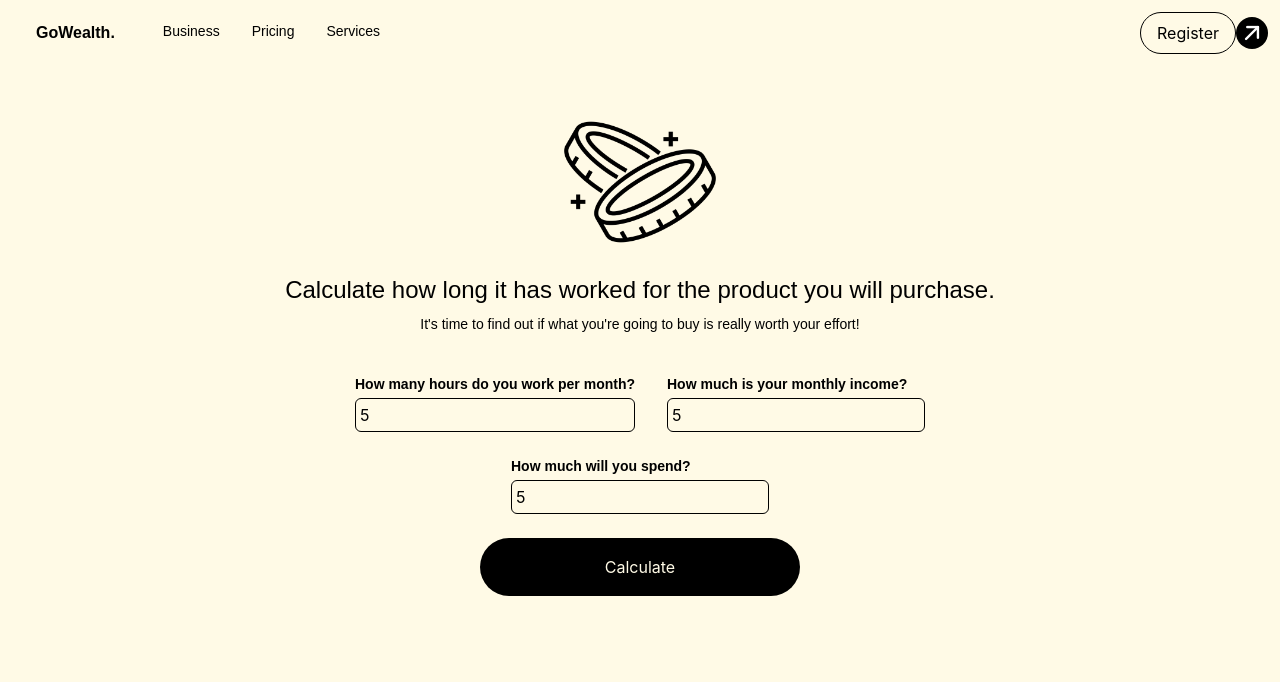
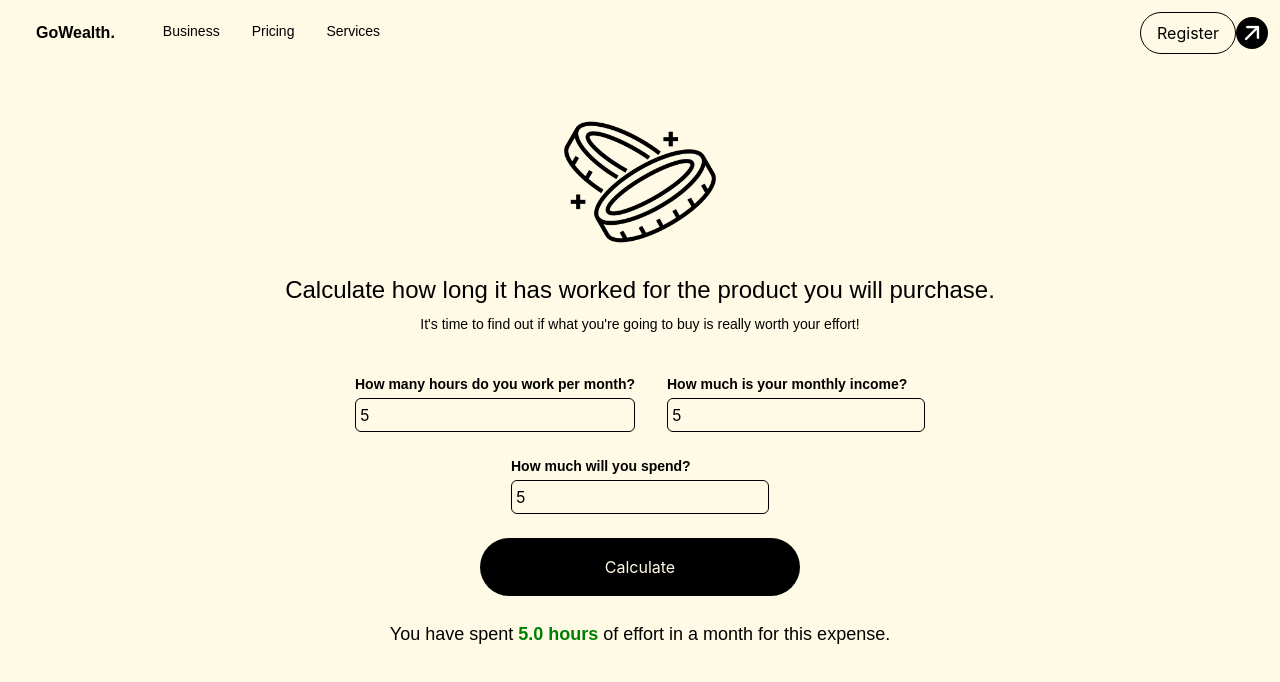
Before and after one commit to tugbayilmaz01/go-wealth, a React (Create React App) app: page /calculation in a window 1280 px wide. Both pictures are taken after typing "5", "5", "5" into the empty fields and a click on the button "Calculate". Shown: the top 682 px of the page. Built offline with nearby package versions, Linux system fonts and the light colour scheme.

Commit message:
feat(calculationCard): calculation functions added related page

```diff
--- a/src/pages/CalculationCard.js
+++ b/src/pages/CalculationCard.js
@@ -1,7 +1,22 @@
-import React from "react";
+import React, { useState } from "react";
 import coinPhoto from "../../src/assets/images/coin.png";
+import { calculateEffort } from "../utils/calculateLabor";
 
 const CalculationCard = () => {
+  const [monthlyWorkingHours, setMonthlyWorkingHours] = useState("");
+  const [monthlyIncome, setMonthlyIncome] = useState("");
+  const [itemPrice, setItemPrice] = useState("");
+
+  const [effortResult, setEffortResult] = useState(null);
+
+  const handleCalculateEffort = () => {
+    const result = calculateEffort(
+      parseFloat(monthlyWorkingHours),
+      parseFloat(monthlyIncome),
+      parseFloat(itemPrice)
+    );
+    setEffortResult(result);
+  };
   return (
     <>
       <div className="h-screen background-color flex flex-col pt-10 items-center">
@@ -26,6 +41,8 @@ const CalculationCard = () => {
               type="number"
               id="monthlyHours"
               name="monthlyHours"
+              value={monthlyWorkingHours}
+              onChange={(e) => setMonthlyWorkingHours(e.target.value)}
               className="p-1 border border-black rounded-md mt-1 calculate-input"
             />
           </div>
@@ -40,7 +57,9 @@ const CalculationCard = () => {
             <input
               type="number"
               id="monthlyEarnings"
+              value={monthlyIncome}
               name="monthlyEarnings"
+              onChange={(e) => setMonthlyIncome(e.target.value)}
               className="p-1 border border-black rounded-md mt-1 calculate-input"
             />
           </div>
@@ -56,13 +75,29 @@ const CalculationCard = () => {
           <input
             type="number"
             id="expenditure"
+            value={itemPrice}
             name="expenditure"
+            onChange={(e) => setItemPrice(e.target.value)}
             className="p-1 border border-black rounded-md mt-1 calculate-input"
           />
         </div>
-        <button className="started-button p-4 mt-6 rounded-full w-1/4">
+        <button
+          onClick={handleCalculateEffort}
+          className="started-button p-4 mt-6 rounded-full w-1/4"
+        >
           Calculate
         </button>
+        {effortResult !== null && (
+          <p className="poppins pt-6 text-lg">
+            <>
+              You have spent{" "}
+              <span style={{ fontWeight: "bold", color: "green" }}>
+                {effortResult.toFixed(1)} hours
+              </span>{" "}
+              of effort in a month for this expense.
+            </>
+          </p>
+        )}
       </div>
     </>
   );
```
